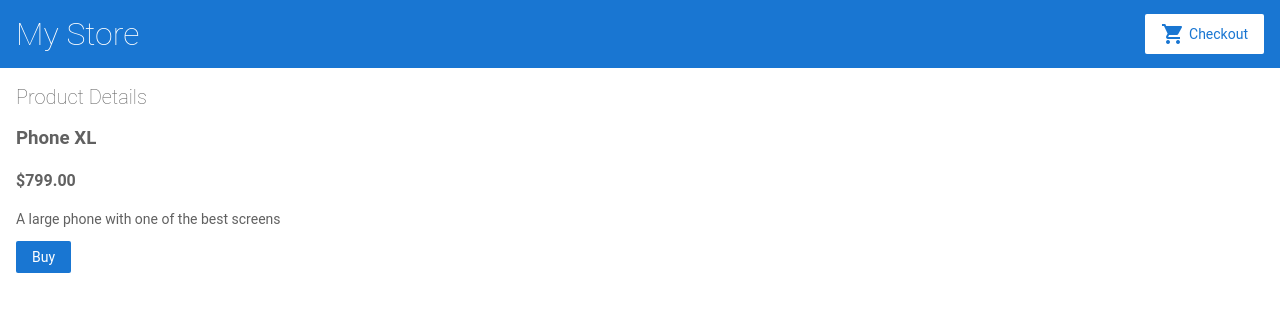
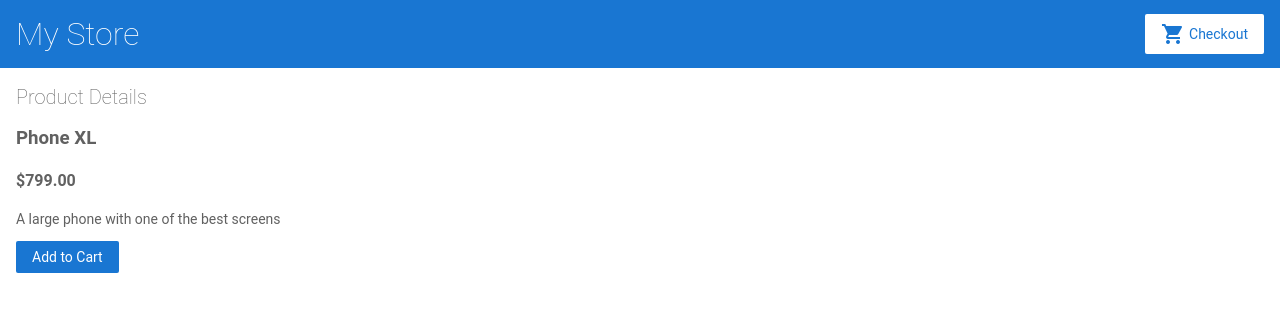
Before and after one commit to sthiti10/angular-product, an Angular app: page /products/1 in a window 1280 px wide. Shown: the top 312 px of the page. Built offline with nearby package versions, Linux system fonts and the light colour scheme.

Commit message:
3 files modified

```diff
--- a/src/app/cart/cart.component.html
+++ b/src/app/cart/cart.component.html
@@ -1,5 +1,5 @@
 <h3>Cart Items</h3>
 <div class="cart-item" *ngFor="let itemEl of items">
-  {{ itemEl.name }}
-  {{ itemEl.price | currency }}
+  <p>{{ itemEl.name }}</p>
+  <p>{{ itemEl.price | currency }}</p>
 </div>
--- a/src/app/product-details/product-details.component.html
+++ b/src/app/product-details/product-details.component.html
@@ -4,7 +4,7 @@
   <h3>{{ product.name }}</h3>
   <h4>{{ product.price | currency }}</h4>
   <p>{{ product.description }}</p>
-  <button (click)="addToCart(product)">Buy</button>
+  <button (click)="addToCart(product)">Add to Cart</button>
 
 </div>
 
--- a/src/app/product-details/product-details.component.ts
+++ b/src/app/product-details/product-details.component.ts
@@ -34,6 +34,6 @@ export class ProductDetailsComponent implements OnInit {
 
   addToCart(product: Product) {
     this.cartService.addToCart(product);
-    window.alert('Product added!');
+    window.alert('Product added successfully!');
   }
 }
```
